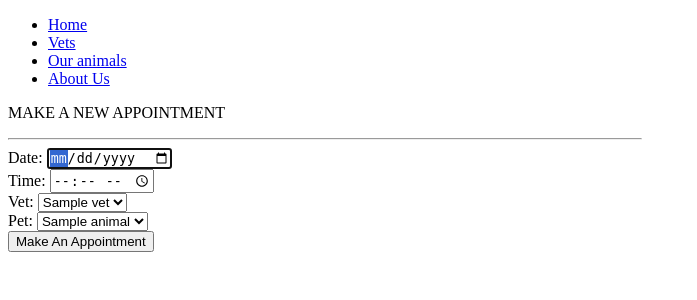
After one commit to szWoj/vet_management_flask_project, a Flask app: page /appointments/new in a window 1280 px wide. The commit adds this page. Shown: the top 300 px of the page, without its empty margins (0-697 px from the left). Run offline with Flask 2, Linux system fonts and the light colour scheme; a database or web service that is not in the repository returns one stand-in record (values such as "Sample title"); some libraries are stand-ins or nearby versions.

Commit message:
create_appointment() function added to controler and tested

```diff
--- a/app.py
+++ b/app.py
@@ -1,11 +1,14 @@
 from flask import Flask, render_template
 from controllers.animals_controller import animals_blueprint
 from controllers.vets_controller import vets_blueprint
+from controllers.appointments_controller import appointments_blueprint
+from repositories import appointment_repository
 
 app = Flask(__name__)
 
 app.register_blueprint(animals_blueprint)
 app.register_blueprint(vets_blueprint)
+app.register_blueprint(appointments_blueprint)
 
 @app.route("/")
 def home():
--- a/controllers/appointments_controller.py
+++ b/controllers/appointments_controller.py
@@ -0,0 +1,26 @@
+from flask import Flask, render_template, request, redirect, Blueprint
+from models.appointment import Appointment
+from repositories import vet_repository, animal_repository, appointment_repository
+from models.vet import Vet
+from models.animal import Animal
+
+appointments_blueprint = Blueprint("appointments", __name__)
+
+@appointments_blueprint.route('/appointments/new')
+def new_appointment_form():
+    vets= vet_repository.select_all()
+    animals = animal_repository.select_all()
+    return render_template('appointments/new.html', vets=vets, animals=animals)
+
+@appointments_blueprint.route('/appointments', methods = ["POST"])
+def create_appointment():
+    date = request.form["date"]
+    time = request.form["time"]
+    animal_id = request.form["animal_id"]
+    vet_id = request.form["vet_id"]
+    animal = animal_repository.select(animal_id)
+    vet = vet_repository.select(vet_id)
+    appointment = Appointment(date, time, vet, animal)
+    appointment_repository.save(appointment)
+
+    return redirect('/appointments/appointments_all')
--- a/templates/animals/new.html
+++ b/templates/animals/new.html
@@ -1,6 +1,7 @@
 {% extends "base.html" %}
 {% block content %}
 <p>REGISTER A NEW ANIMAL</p>
+<hr style="width:50%;text-align:left;margin-left:0">
 <form action="/animals" method="post">
     <div>
       <label for="name">Name:</label>
@@ -9,7 +10,7 @@
 
     <div>
       <label for="dob">Date of Birth:</label>
-      <input type="text" id="dob" name="dob" placeholder="Pet's DOB" required>
+      <input type="date" id="dob" name="dob" placeholder="Pet's DOB" required>
     </div>
 
     <div>
--- /dev/null
+++ b/templates/appointments/new.html
@@ -0,0 +1,37 @@
+{% extends "base.html" %}
+{% block content %}
+<p>MAKE A NEW APPOINTMENT</p>
+<hr style="width:50%;text-align:left;margin-left:0">
+<form action="/appointments" method="post">
+    <div>
+      <label for="date">Date:</label>
+      <input type="date" id="date" name="date" placeholder="Appointment Date" required autofocus>
+    </div>
+
+    <div>
+      <label for="time">Time:</label>
+      <input type="time" id="time" name="time" placeholder="Appointment Time" required>
+    </div>
+
+
+    <div>
+        <label for="vet">Vet:</label>
+        <select id="vet" name="vet_id">
+          {% for vet in vets %}
+          <option value="{{ vet.id }}">{{ vet.name }}</option>
+          {% endfor %}
+        </select>
+    </div>
+    <div>
+        <label for="animal">Pet:</label>
+        <select id="animal" name="animal_id">
+          {% for animal in animals %}
+          <option value="{{ animal.id }}">{{ animal.name }}</option>
+          {% endfor %}
+        </select>
+    </div>
+    <button type="submit">Make An Appointment</button>
+
+  </form>
+
+  {% endblock %}
--- a/templates/vets/new.html
+++ b/templates/vets/new.html
@@ -14,7 +14,7 @@
     </div>
 
     <div>
-        <label for="status">Choose:</label>
+        <label for="status">Choose Vet's status:</label>
         <select name="status" id="status">
           <option value="working">working</option>
           <option value="sick">sick</option>
```
Also changed, not shown: templates/appointments/appointments_all.html (added).
